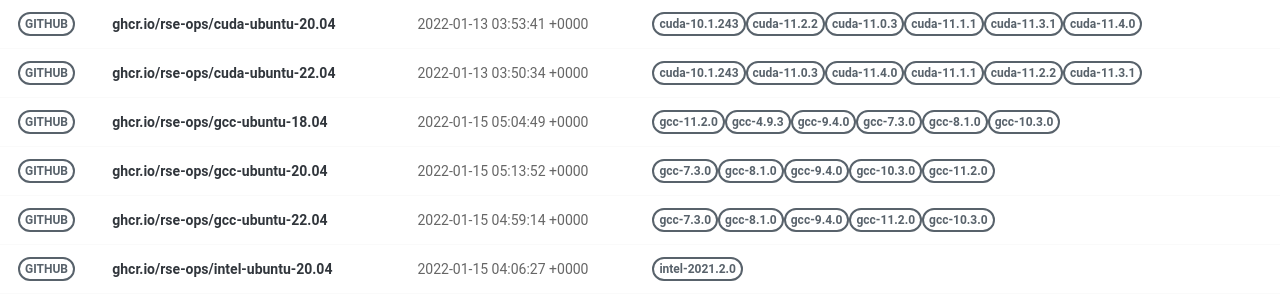
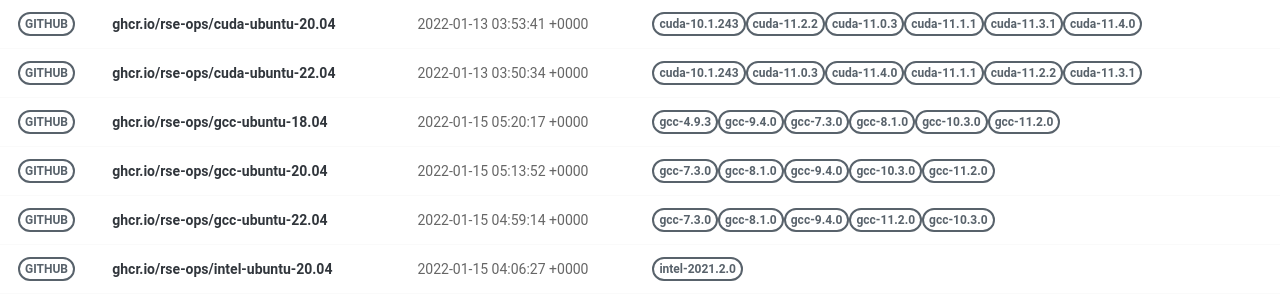
Before and after one commit to rse-ops/docker-images, a Jekyll site: the page built from pages/index.md, in a window 1280 px wide. Shown: the part 277-577 px from the top of the page. Built offline with Jekyll 4.4.1, drawn with Linux system fonts in a browser that asks for light colours; nearby versions of some CDN libraries.

Commit message:
Automated push to update library 2022-01-15

```diff
--- a/_library/ghcr.io-rse-ops-gcc-ubuntu-18.04.md
+++ b/_library/ghcr.io-rse-ops-gcc-ubuntu-18.04.md
@@ -1,14 +1,11 @@
 ---
 layout: container
 name: ghcr.io/rse-ops/gcc-ubuntu-18.04
-updated_at: 2022-01-15 05:04:49.335347
+updated_at: 2022-01-15 05:20:17.661401
 
 
 container_url: https://github.com/orgs/rse-ops/packages/container/package/gcc-ubuntu-18.04
 versions:
- - tag: gcc-11.2.0
-   dockerfile: https://github.com/rse-ops/docker-images/blob/main/ubuntu/gcc/Dockerfile
-   manifest: https://crane.ggcr.dev/manifest/ghcr.io/rse-ops/gcc-ubuntu-18.04:gcc-11.2.0
  - tag: gcc-4.9.3
    dockerfile: https://github.com/rse-ops/docker-images/blob/main/ubuntu/gcc/Dockerfile
    manifest: https://crane.ggcr.dev/manifest/ghcr.io/rse-ops/gcc-ubuntu-18.04:gcc-4.9.3
```
Also changed, not shown: other parts of _library/ghcr.io-rse-ops-gcc-ubuntu-18.04.md (+3 -0 lines).
